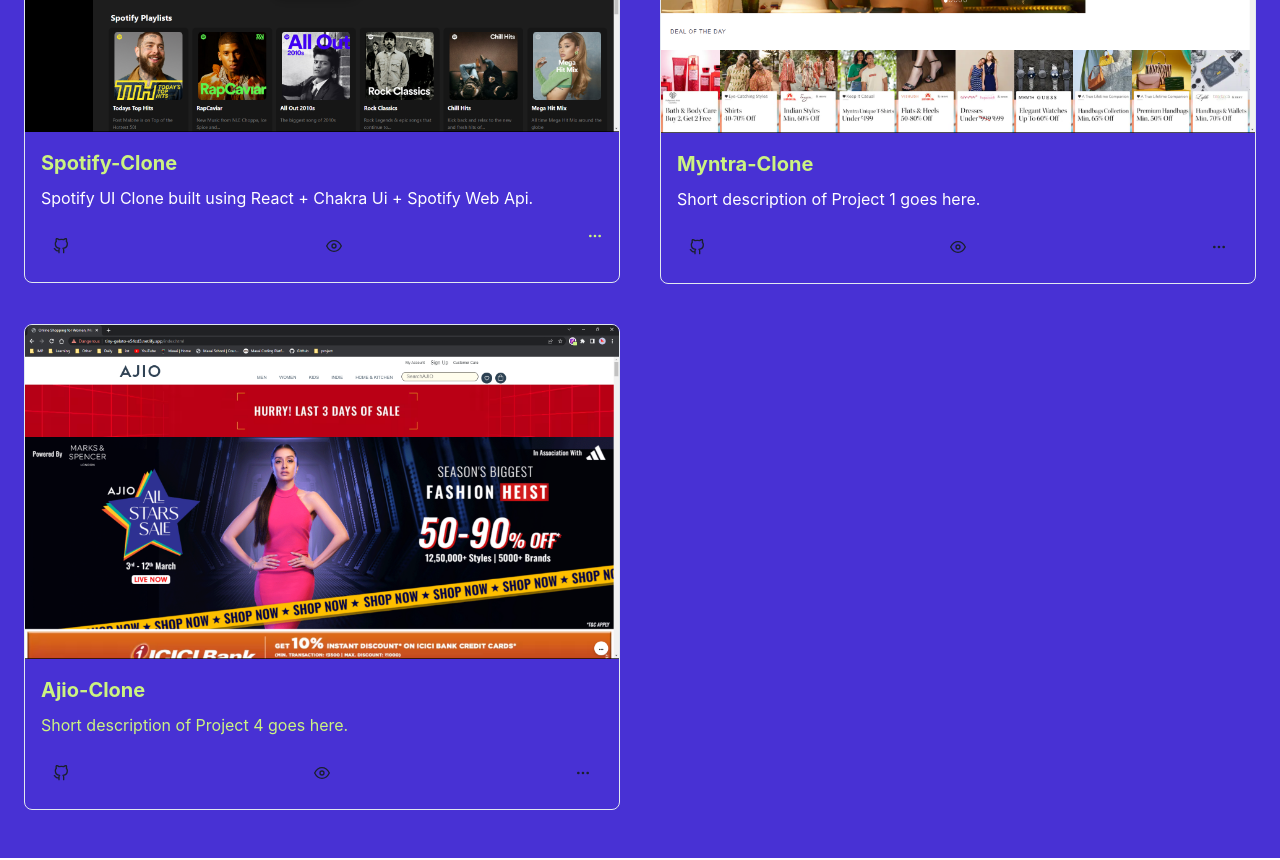
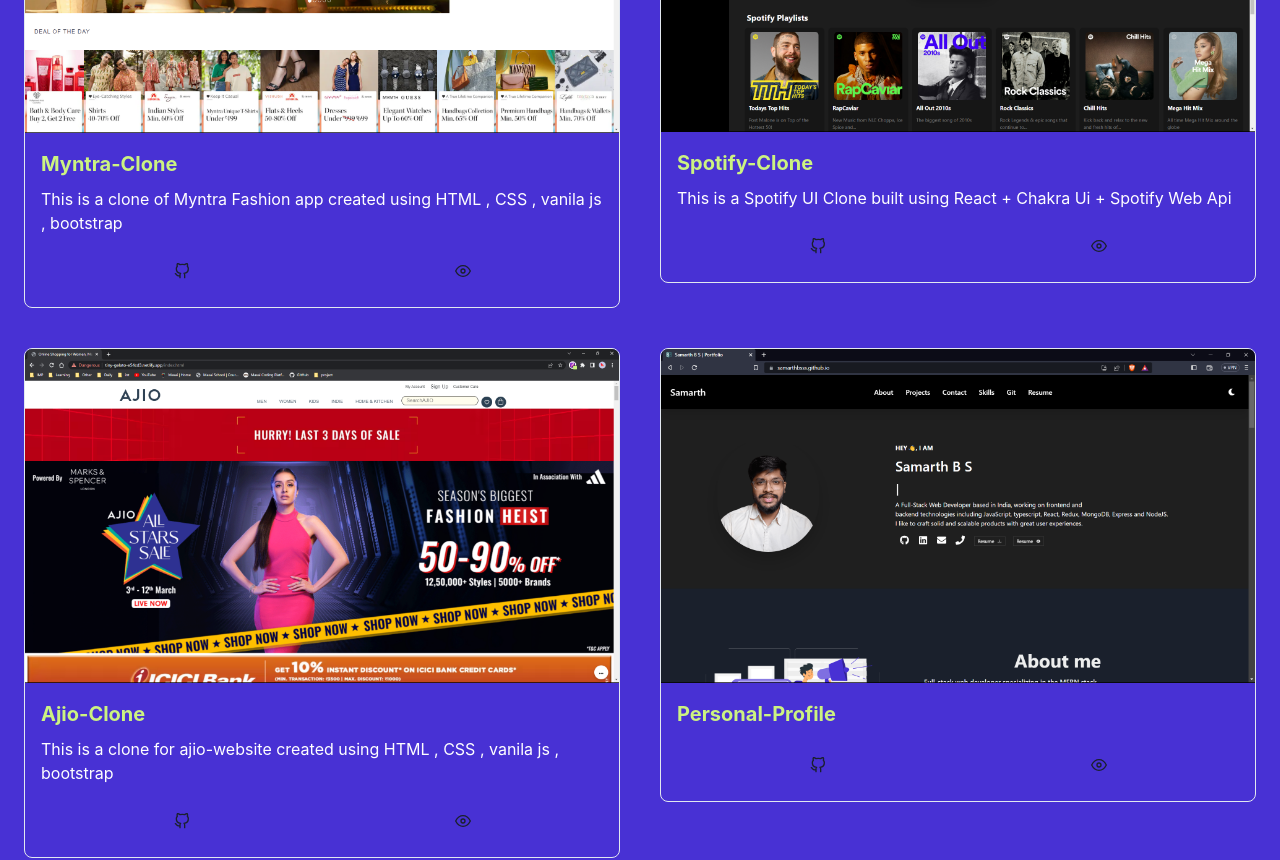
Before and after one commit to samarthbsss/samarthbsss.github.io, a React (Create React App) app: page / in a window 1280 px wide. Shown: the part 1580-2440 px from the top of the page. Built offline with nearby package versions, Linux system fonts and the light colour scheme.

Commit message:
made the project into an array

```diff
--- a/src/Components/home.jsx
+++ b/src/Components/home.jsx
@@ -15,7 +15,7 @@
 const Home = () => {
   return (
     <>
-      <Box  position="relative">
+      <Box position="relative">
         <Body />
         <About />
         {/* <ProfilePage/> */}
@@ -23,7 +23,7 @@
         <TechStacks />
         <Git />
         <Contact />
-        = <Footer />
+        <Footer />
       </Box>
       <Navbar />
       <ScrollToTopButton />
--- a/src/Components/project.jsx
+++ b/src/Components/project.jsx
@@ -10,15 +10,19 @@
   Heading,
   useColorModeValue,
 } from '@chakra-ui/react';
+
 import { FiGithub, FiEye, FiMoreHorizontal } from 'react-icons/fi';
-import myntra from '../Projectimg/Myntra.png';
-import spotify from '../Projectimg/spotify.png';
-import ajio from '../Projectimg/ajio.png';
+import data from '../Json/project.json';
+// import myntra from '../Projectimg/Myntra.png';
+// import spotify from '../Projectimg/spotify.png';
+// import ajio from '../Projectimg/ajio.png';
 
 function Projects() {
   const bgColor = useColorModeValue('light.bg', 'dark.bg');
   const textColor = useColorModeValue('light.text', 'dark.text');
   const primeColor = useColorModeValue('light.primary', 'dark.primary');
+
+
   return (
     <Box
       width="100%"
@@ -32,7 +36,7 @@
       <Heading as="h2" size="2xl" textAlign="center" mb={12} p="2rem">
         Projects
       </Heading>
-      <Grid
+      {/* <Grid
         templateColumns={{
           base: 'repeat(1, 1fr)',
 
@@ -139,7 +143,6 @@
             </Box>
           </Box>
         </GridItem>
-
         <GridItem>
           <Box class="project-card" borderWidth="1px" borderRadius="lg" overflow="hidden">
             <Image src={ajio} alt="Project 4" />
@@ -183,41 +186,65 @@
             </Box>
           </Box>
         </GridItem>
-             {/* <GridItem>
-          <Box class="project-card" borderWidth="1px" borderRadius="lg" overflow="hidden">
-            <Image src="/project3.jpg" alt="Project 3" />
-            <Box p={4}>
+      </Grid> */}
+
+      <Grid templateColumns={{base: 'repeat(1, 1fr)', lg: 'repeat(2, 1fr)',}}
+        gap={10}
+        mr={6}
+        ml={6}>
+          {
+            data.map((card,id)=>{
+              return <GridItem key={card.key}>
+                  <Box  class="project-card" borderWidth="1px" borderRadius="lg" overflow="hidden">
+                  <Image src={require(`../Projectimg/${card.image}`)} alt=''/>
+                  <Box p={4}>
               <Text fontWeight="bold" fontSize="xl" mb={2}>
-                Project 3
+                {card.projectTitle}
               </Text>
-              <Text mb={4}>Short description of Project 3 goes here.</Text>
-              <Flex justifyContent="space-between">
-                <Link href="#" isExternal>
+              <Text mb={4} color={primeColor}>{card.projectInfo}</Text>
+              <Flex justifyContent="space-around">
+                <Link
+                  href={card.gitlink}
+                  target="_blank"
+                  isExternal
+                  class="project-github-link"
+                >
                   <IconButton
                     icon={<FiGithub />}
                     aria-label="GitHub Link"
                     variant="ghost"
                   />
                 </Link>
-                <Link href="#" isExternal>
+                <Link
+                  href={card.link}
+                  target="_blank"
+                  isExternal
+                >
                   <IconButton
                     icon={<FiEye />}
                     aria-label="View Project Link"
                     variant="ghost"
                   />
                 </Link>
-                <Link href="#" isExternal>
+                {/* <Link href="#" isExternal>
                   <IconButton
                     icon={<FiMoreHorizontal />}
                     aria-label="More Link"
                     variant="ghost"
                   />
-                </Link>
+                </Link> */}
               </Flex>
-            </Box>
-          </Box>
-        </GridItem> */}
+
+                  </Box>
+                  </Box>
+
+
+              </GridItem>
+            })
+          }
+
       </Grid>
+
     </Box>
   );
 }
--- /dev/null
+++ b/src/Json/project.json
@@ -0,0 +1,43 @@
+[
+    {
+        "id":1,
+        "name":"myntra",
+        "image":"Myntra.png",
+        "projectTitle":"Myntra-Clone",
+        "projectInfo":"This is a clone of Myntra Fashion app created using HTML , CSS , vanila js , bootstrap",
+        "tech":["vanilaJs", "HTML", "CSS"],
+        "gitlink":"https://github.com/Vishalll069/Myntra-Clone",
+        "link":"https://myntra-clone-v.netlify.app/"
+    },
+    {
+        "id":2,
+        "name":"spotify",
+        "image":"spotify.png",
+        "projectTitle":"Spotify-Clone",
+        "projectInfo":"This is a Spotify UI Clone built using React + Chakra Ui + Spotify Web Api",
+        "tech":["React", "Chakra Ui", "Spotify-web-api"],
+        "gitlink":"https://github.com/thisiskmv/Spotify-Clone",
+        "link":"https://spotify-two-virid.vercel.app/"
+    },
+    {
+        "id":3,
+        "name":"ajio",
+        "image":"ajio.png",
+        "projectTitle":"Ajio-Clone",
+        "projectInfo":"This is a clone for ajio-website created using HTML , CSS , vanila js , bootstrap ",
+        "tech":["vanilaJs", "HTML", "CSS"],
+        "gitlink":"https://github.com/samarthbsss/Ajio-Clone",
+        "link":"https://ajio-clone-ashen.vercel.app/"
+    },
+    {
+        "id":4,
+        "name":"Profile",
+        "image":"profile.png",
+        "projectTitle":"Personal-Profile",
+        "projectInfo":"",
+        "tech":["React", "Chakra Ui"],
+        "gitlink":"https://github.com/samarthbsss/samarthbsss.github.io",
+        "link":"https://samarthbsss.github.io/"
+    }
+
+]
```
Also changed, not shown: src/Projectimg/profile.png (added).
